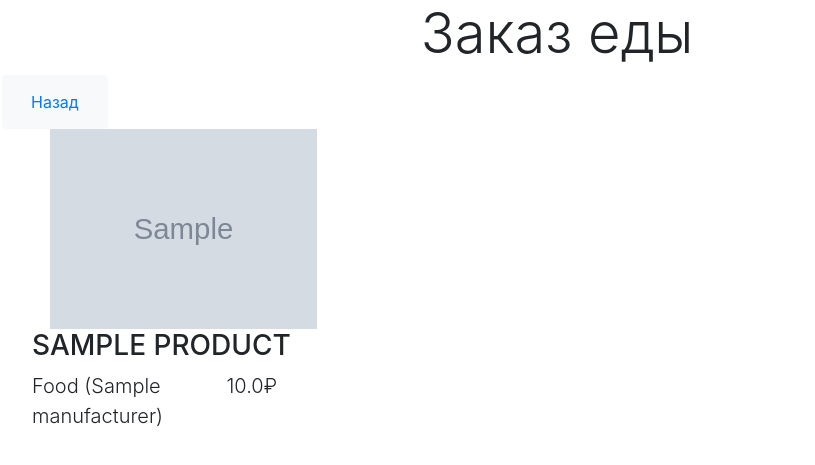
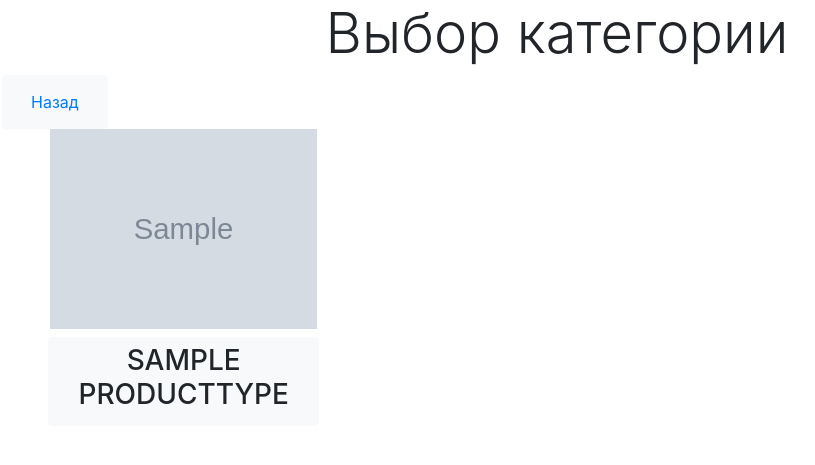
Before and after one commit to edgyo/Bish, a Django app: template mainapp/templates/shop.html in a window 1280 px wide. Shown: the part 66-531 px from the top of the page, without its empty margins (83-898 px from the left). Run offline with Django 4.2, Linux system fonts and the light colour scheme; tables that the repository leaves empty hold one stand-in row (values such as "Sample post"); the template is opened without the code that fills it: values that come from a table or form of the project are taken from there, most other values are stand-ins (such as "Sample title", 1, 10 or a date in 2020); grey boxes marked "Sample" are stand-in pictures; some libraries are stand-ins or nearby versions.

Commit message:
separated products and categories

```diff
--- a/mainapp/admin.py
+++ b/mainapp/admin.py
@@ -1,6 +1,9 @@
 from django.contrib import admin
 
-from .models import Product, Manufacturer
+from .models import Product, Manufacturer, ProductType
+
+# Register manufacturer
+admin.site.register(ProductType)
 
 # Make product rows clear-looking in admin panel
 class ProductAdmin(admin.ModelAdmin):
--- a/mainapp/models.py
+++ b/mainapp/models.py
@@ -9,6 +9,14 @@ class Manufacturer(models.Model):
     def __str__(self):
         return(self.name)
 
+class ProductType(models.Model):
+    name = models.CharField(max_length = 60)
+    ru_name = models.CharField(max_length = 60)
+    image = models.ImageField(upload_to ='uploads/')
+
+    def __str__(self):
+        return(self.name)
+
 class Product(models.Model):
     name = models.CharField(max_length = 120)
     price = models.FloatField(default=0.00)
@@ -16,18 +24,7 @@ class Product(models.Model):
     updated_at = models.DateTimeField(auto_now=True)
     manufacturer = models.ForeignKey(Manufacturer, on_delete=models.CASCADE)
     image = models.ImageField(upload_to ='uploads/')
-
-    TYPE_CHOICES = (
-        ('Food', 'Food'),
-        ('Drinks', 'Drinks'),
-        ('Готовая еда', 'Готовая еда'),
-        ('Фрукты', 'Фрукты'),
-        ('Овощи', 'Овощи'),
-        ('Напитки', 'Напитки'),
-        ('Кофе', 'Кофе'),
-    )
-
-    type = models.CharField(choices=TYPE_CHOICES, max_length = 40)
+    type = models.ForeignKey(ProductType, on_delete=models.CASCADE)
 
     def __str__(self):
         return("{} ({})".format(self.name, self.type))
--- a/mainapp/templates/shop.html
+++ b/mainapp/templates/shop.html
@@ -4,24 +4,20 @@
 {% block content %}
 <!-- <h1>{{ section.title }}</h1> -->
 <div class="container position-relative">
-    <h1 class="display-4 text-center">Заказ еды</h1>
-    <button type="button" class="btn btn-light translate-middle"><a class="nav-link" href="../home">Назад<span class="sr-only">(current)</span></a></button>
+    <h1 class="display-4 text-center">Выбор категории</h1>
+    <button type="button" class="btn btn-light translate-middle"><a class="nav-link" href="../home">Назад</a></button>
     <div style="display: grid; grid-template-columns: repeat(3, 1fr); gap: 10px;">
-        {% for product in product_list %}
+        {% for product_type in product_list %}
         <div class="col-sm-12 pb-4" style="height: auto; width: auto;">
-            <img src="{{product.image.url}}" class="img-fluid mx-auto d-block" style="height: 200px; width: auto;" alt="Product image">
+            <img src="{{product_type.image.url}}" class="img-fluid mx-auto d-block" style="height: 200px; width: auto;" alt="product_type image">
             <div class="container">
-                <h3>
-                    {{ product.name|upper }}
-                </h3>
-                <div class="row">
-                    <div class="col-7">
-                        <p class="lead">{{product.type}} ({{product.manufacturer}})</p>
-                    </div>
-                    <div class="col">
-                        <p class="lead">{{product.price}}₽</p>
-                    </div>
-                </div>
+                <a class="nav-link" href="../category={{product_type.name}}">
+                    <button type="button" class="btn btn-light center">
+                        <h3 class="text-center">
+                            {{ product_type.ru_name|upper }}
+                        </h3>
+                    </button>
+                </a>
             </div>
         </div>
         {% endfor %}
--- a/mainapp/urls.py
+++ b/mainapp/urls.py
@@ -3,6 +3,7 @@ from . import views
 
 urlpatterns = [
     path('', views.home, name='mainapp.home'),
-    path('home/', views.home, name='mainapp.home'),
-    path('shop/', views.shop, name='mainapp.shop'),
+    path('home', views.home, name='mainapp.home'),
+    path('shop', views.shop, name='mainapp.shop'),
+    path('category=<str:product_type>', views.category, name='mainapp.category'),
 ]
```
Also changed, not shown: mainapp/templates/category.html (added, +30 -0 lines), mainapp/views.py (+12 -2 lines), mainapp/migrations/0001_initial.py, mainapp/migrations/0002_alter_product_type.py (deleted), mainapp/migrations/0002_producttype_ru_name.py (added), uploads/apple_DyfC9lz.jpg (added), uploads/apple_vhqdAbj.jpg (added), uploads/coffee_1hXXGp3.jpg (added), uploads/coffee_lSQdNra.jpg (added), uploads/extracrisp_ti6J8MV.jpg (added), uploads/sandwich_3Z1G3Mw.jpg (added), uploads/sandwich_apuWMqP.jpg (added).
